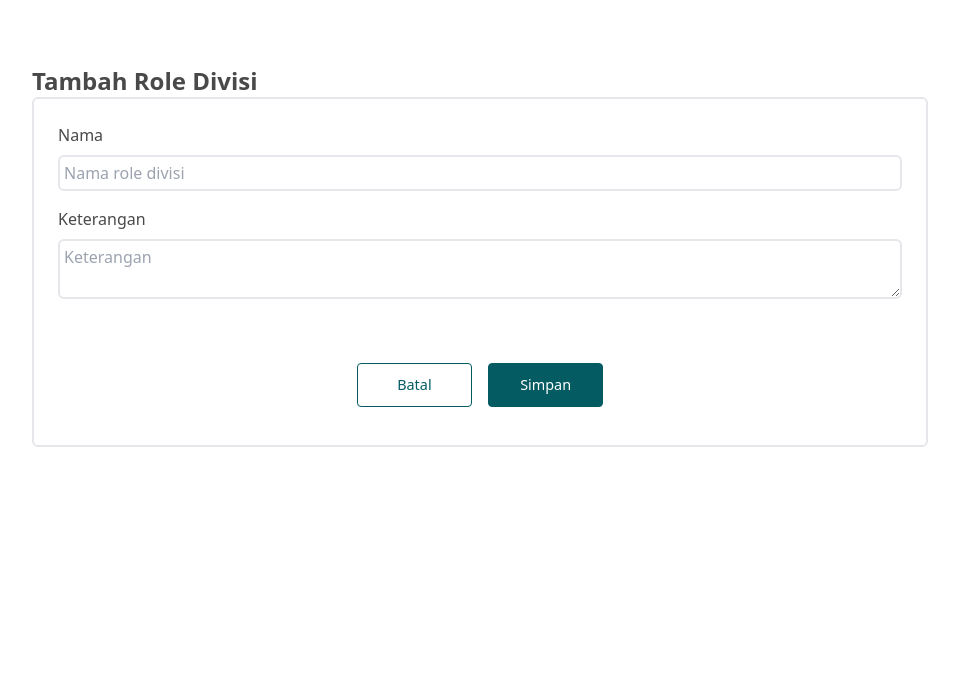
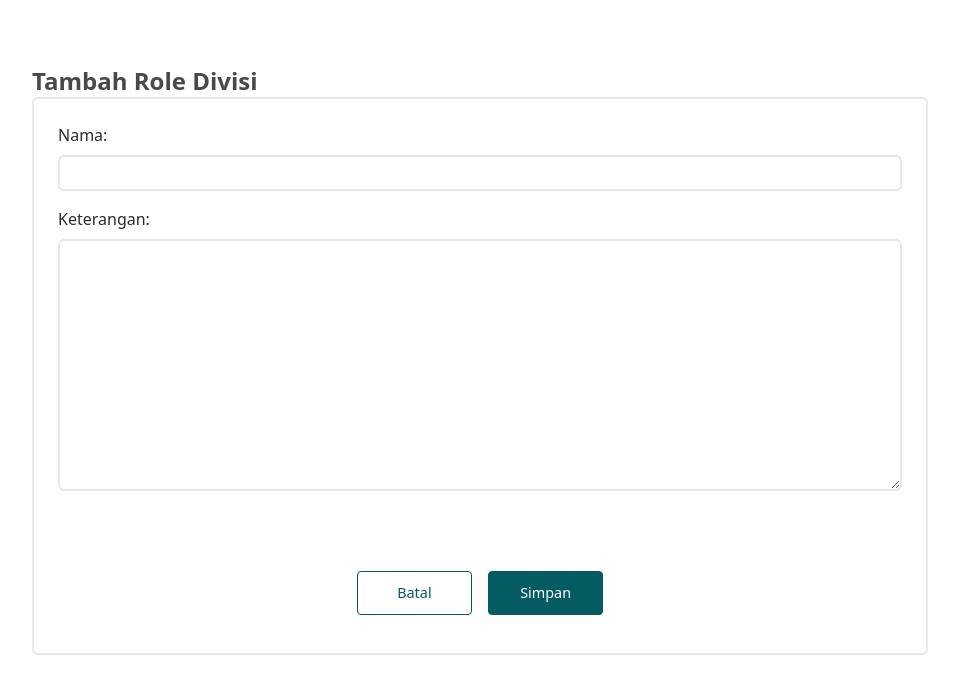
Before and after one commit to GerradND/hadirin, a Django app: page /role-divisi/tambah/ in a window 1280 px wide. Shown: the part 54-748 px from the top of the page, without its empty margins (160-1119 px from the left). Run offline with Django 3.2, Linux system fonts and the light colour scheme; the visitor is signed in with stand-in values (Sample User, id 1).

Commit message:
Backend Role Divisi

```diff
--- a/role_divisi/models.py
+++ b/role_divisi/models.py
@@ -5,14 +5,8 @@ class RoleDivisi(models.Model):
     nama = models.CharField(max_length=50)
     keterangan = models.TextField()
 
+    class Meta:
+        db_table = 'role_divisi'
+
     def __str__(self):
         return self.nama
-
-    def __eq__(self, other):
-        if not isinstance(other, RoleDivisi):
-            return NotImplemented
-        return self.nama == other.nama
-
-    class Meta:
-        verbose_name = "role_divisi"
-        verbose_name_plural = "role_divisi"
--- a/role_divisi/static/role_divisi/css/index.css
+++ b/role_divisi/static/role_divisi/css/index.css
@@ -13,3 +13,15 @@ p {
 .delete {
     color: #E7658C;
 }
+
+input {
+    border-radius: 0.375rem;
+    border-width: 2px;
+    padding: 0.25rem;
+}
+
+textarea {
+    border-radius: 0.375rem;
+    border-width: 2px;
+    padding: 0.25rem;
+}
--- a/role_divisi/templates/role_divisi/add_form.html
+++ b/role_divisi/templates/role_divisi/add_form.html
@@ -10,16 +10,19 @@
 {% block content %}
     <div class="container mx-auto flex flex-col page-content">
         <p class="font-bold text-2xl">Tambah Role Divisi</p>
-        <form class="border-2 rounded-md p-6" action="{% url 'role_divisi:add_role_divisi' %}">
-            <div class="flex flex-col space-y-2 mb-4">
-                <p>Nama</p>
-                <input class="border-2 rounded-md p-1" type="text" placeholder="Nama role divisi">
-            </div>
-            <div class="flex flex-col space-y-2 mb-16">
-                <p>Keterangan</p>
-                <textarea class="border-2 rounded-md p-1" placeholder="Keterangan"></textarea>
-            </div>
-            <div class="flex space-x-4 items-center justify-center">
+        <form method="post" class="border-2 rounded-md p-6 flex flex-col">
+            {% csrf_token %}
+            {{ form.non_field_errors }}
+
+            {% for field in form %}
+                {{ field.errors }}
+                <div class="flex flex-col space-y-2 mb-4">
+                    {{ field.label_tag }}
+                    {{ field }}
+                </div>
+                <span>{{ field.help_text }}</span>
+            {% endfor %}
+            <div class="flex space-x-4 items-center justify-center mt-16">
                 <button class="button-outline">Batal</button>
                 <button class="button-fill" type="submit">Simpan</button>
             </div>
--- a/role_divisi/urls.py
+++ b/role_divisi/urls.py
@@ -1,12 +1,12 @@
 from django.urls import path
-from .views import add_role_divisi, edit_role_divisi, index, delete_role_divisi, role_divisi_detail
+from .views import IndexView, DetailRoleDivisiView, AddRoleDivisiView, EditRoleDivisiView, DeleteRoleDivisiView
 
 app_name = 'role_divisi'
 
 urlpatterns = [
-    path('', index, name='role_divisi_list'),
-    path('1/', role_divisi_detail, name='detail_role_divisi'),
-    path('tambah/', add_role_divisi, name='add_role_divisi'),
-    path('ubah/1/', edit_role_divisi, name='edit_role_divisi'),
-    path('hapus/1/', delete_role_divisi, name='delete_role_divisi')
+    path('', IndexView.as_view(), name='role_divisi_list'),
+    path('<int:pk>/', DetailRoleDivisiView.as_view(), name='detail_role_divisi'),
+    path('tambah/', AddRoleDivisiView.as_view(), name='add_role_divisi'),
+    path('ubah/<int:pk>/', EditRoleDivisiView.as_view(), name='edit_role_divisi'),
+    path('hapus/<int:pk>/', DeleteRoleDivisiView.as_view(), name='delete_role_divisi')
 ]
--- a/role_divisi/views.py
+++ b/role_divisi/views.py
@@ -1,52 +1,45 @@
-from django.shortcuts import render
 from django.views.generic import ListView, DetailView, CreateView, UpdateView, DeleteView
+from django.contrib import messages
+from django.contrib.auth.mixins import LoginRequiredMixin
+
 from .models import RoleDivisi
 from django.urls import reverse_lazy
 
 
-class IndexView(ListView):
+class BaseRoleDivisiView(LoginRequiredMixin):
     model = RoleDivisi
+    fields = '__all__'
+    context_object_name = "role_divisi"
+
+
+class IndexView(LoginRequiredMixin, ListView):
+    context_object_name = 'role_divisi_list'
     template_name = "role_divisi/index.html"
 
 
-class DetailRoleDivisiView(DetailView):
-    model = RoleDivisi
+class DetailRoleDivisiView(BaseRoleDivisiView, DetailView):
     template_name = "role_divisi/detail.html"
 
 
-class AddRoleDivisiView(CreateView):
-    model = RoleDivisi
-    fields = '__all__'
+class AddRoleDivisiView(BaseRoleDivisiView, CreateView):
     template_name = "role_divisi/add_form.html"
 
+    def get_success_url(self):
+        messages.add_message(self.request, messages.SUCCESS, f"Role Divisi {self.object.nama} berhasil ditambahkan!")
+        return reverse_lazy("role_divisi:role_divisi_list")
 
-class EditRoleDivisiView(UpdateView):
-    model = RoleDivisi
-    fields = ['keterangan']
+
+class EditRoleDivisiView(BaseRoleDivisiView, UpdateView):
     template_name = "role_divisi/edit_form.html"
 
+    def get_success_url(self):
+        messages.add_message(self.request, messages.SUCCESS, f"Role Divisi {self.object.nama} berhasil diubah!")
+        return reverse_lazy("role_divisi:role_divisi_list")
 
-class DeleteRoleDivisiView(DeleteView):
-    model = RoleDivisi
-    success_url = reverse_lazy('role_divisi_list')
+
+class DeleteRoleDivisiView(BaseRoleDivisiView, DeleteView):
     template_name = "role_divisi/confirm_delete.html"
 
-
-def index(request):
-    return render(request, 'role_divisi/index.html')
-
-
-def role_divisi_detail(request):
-    return render(request, 'role_divisi/detail.html')
-
-
-def add_role_divisi(request):
-    return render(request, 'role_divisi/add_form.html')
-
-
-def edit_role_divisi(request):
-    return render(request, 'role_divisi/edit_form.html')
-
-
-def delete_role_divisi(request):
-    return render(request, 'role_divisi/confirm_delete.html')
+    def get_success_url(self):
+        messages.add_message(self.request, messages.SUCCESS, f"Role Divisi {self.object.nama} berhasil dihapus!")
+        return reverse_lazy("role_divisi:role_divisi_list")
```
Also changed, not shown: role_divisi/templates/role_divisi/detail.html (+7 -7 lines), role_divisi/templates/role_divisi/edit_form.html (+12 -9 lines), role_divisi/templates/role_divisi/index.html (+12 -5 lines), role_divisi/migrations/0001_initial.py, 1 other file.
